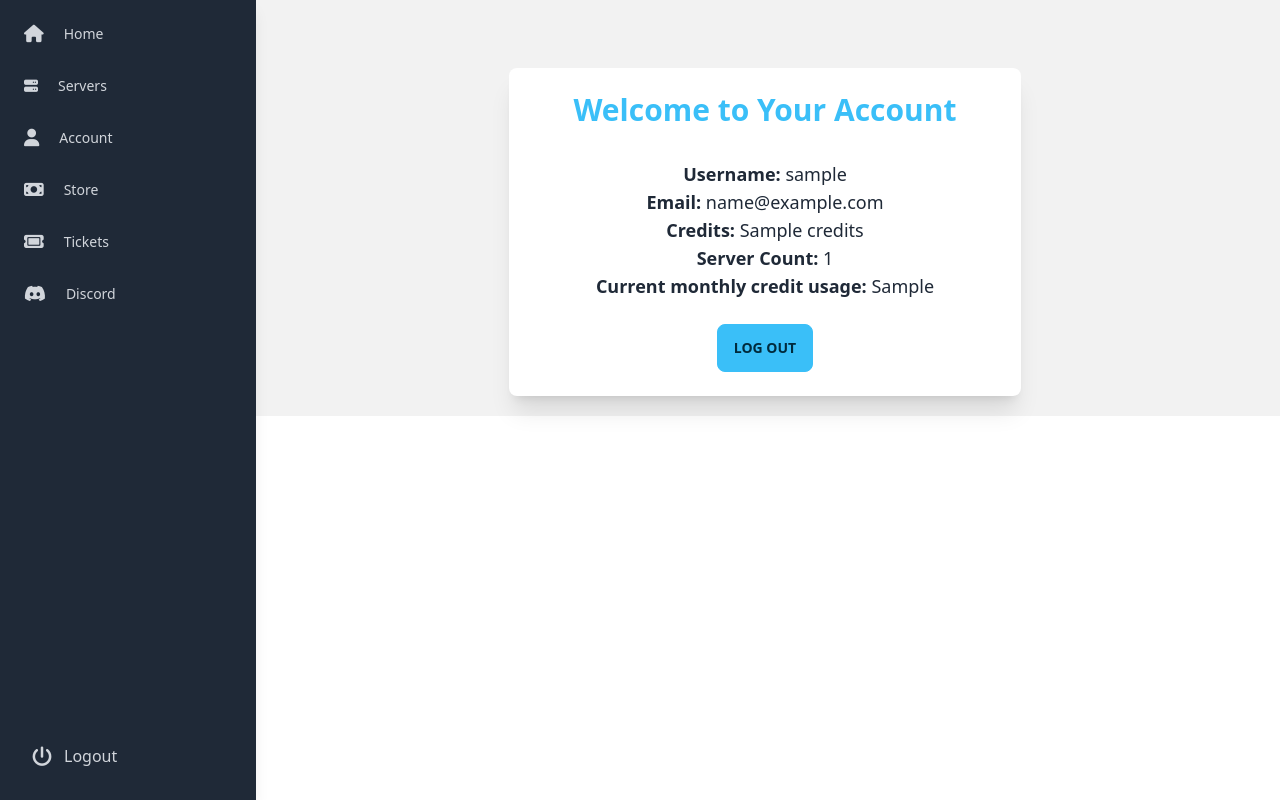
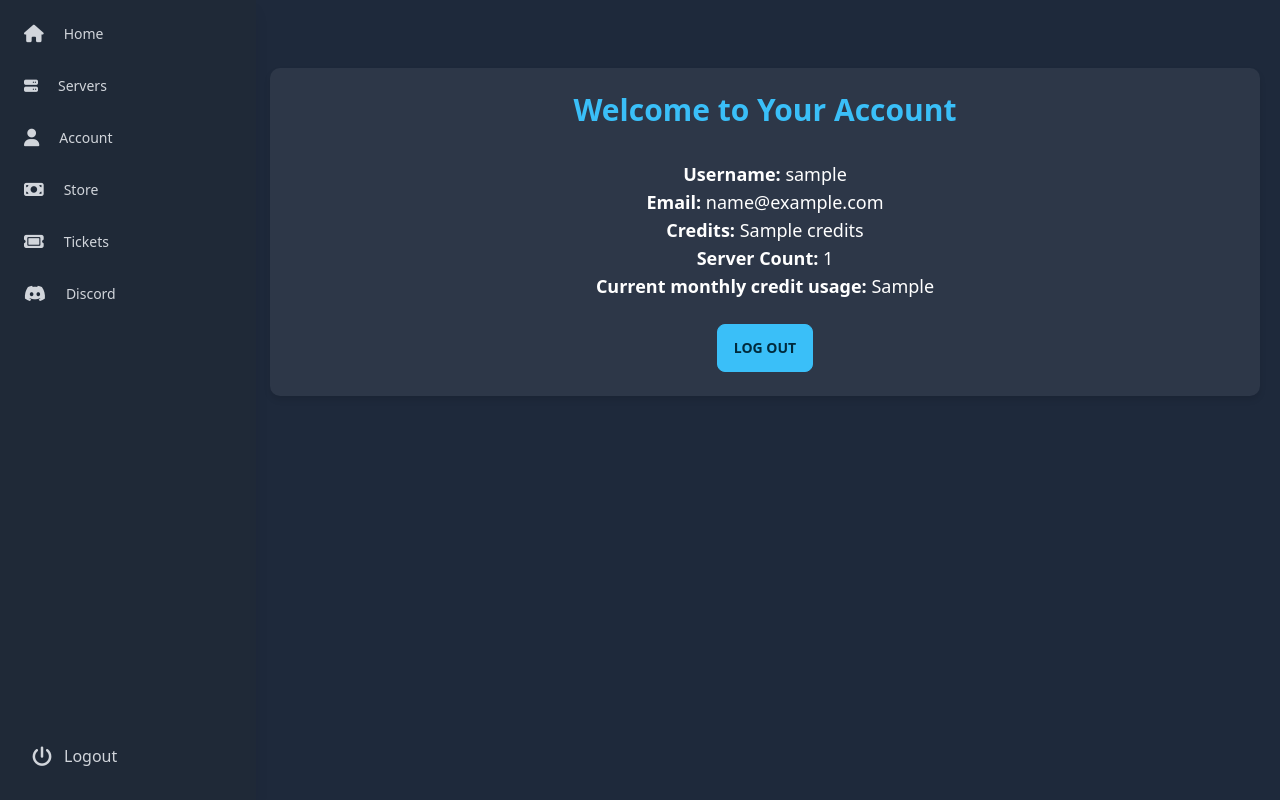
Before and after one commit to Lunes-Hosting/controlpanel, a Flask app: template templates/account.html in a window 1280 px wide. Run offline with Flask 3, Linux system fonts and the light colour scheme; the template is opened without the code that fills it: most values are stand-ins (such as "Sample title", 1, 10 or a date in 2020); parts of the project's set-up code (start-up, migrations or seed data) failed here and were passed over; some libraries are stand-ins or nearby versions.

Commit message:
Fix colour conflict

```diff
--- a/templates/account.html
+++ b/templates/account.html
@@ -13,11 +13,12 @@
             margin: 0;
             padding: 0;
             display: flex;
+            height: 100vh;
         }
         .sidebar {
             width: 250px;
             background-color: #2d3748;
-            height: 100vh;
+            height: 100%;
             position: fixed;
             top: 0;
             left: 0;
@@ -27,6 +28,15 @@
             margin-left: 250px;
             padding: 20px;
             flex-grow: 1;
+            background-color: #1e293b;
+        }
+        .container {
+            max-width: 600px;
+            margin: 0 auto;
+            padding: 20px;
+            border-radius: 10px;
+            box-shadow: 0 4px 6px rgba(0, 0, 0, 0.1);
+            background-color: #2d3748;
         }
     </style>
 </head>
@@ -34,11 +44,11 @@
     {% include 'taskbar.html' %}
 
     <div class="content">
-        <div class="container mx-auto mt-12 p-6 max-w-lg bg-base-100 rounded-lg shadow-xl">
+        <div class="container mx-auto mt-12 p-6">
             {% with messages = get_flashed_messages() %}
             {% if messages %}
             {% for message in messages %}
-                <div class="alert alert-info">
+                <div class="alert alert-info mb-4">
                     <svg xmlns="http://www.w3.org/2000/svg" class="h-6 w-6" fill="none" viewBox="0 0 24 24" stroke="currentColor">
                         <path stroke-linecap="round" stroke-linejoin="round" stroke-width="2" d="M9 12h6m-3-3v6" />
                     </svg>
@@ -49,12 +59,12 @@
             {% endwith %}
 
             <h1 class="text-3xl font-bold text-center text-info">Welcome to Your Account</h1>
-            <div class="user-info mt-8 text-center">
-                <p class="text-lg text-base-content"><strong>Username:</strong> {{username}}</p>
-                <p class="text-lg text-base-content"><strong>Email:</strong> {{email}}</p>
-                <p class="text-lg text-base-content"><strong>Credits:</strong> {{credits}}</p>
-                <p class="text-lg text-base-content"><strong>Server Count:</strong> {{server_count}}</p>
-                <p class="text-lg text-base-content"><strong>Current monthly credit usage:</strong> {{monthly_usage}}</p>
+            <div class="user-info mt-8 text-center text-white">
+                <p class="text-lg"><strong>Username:</strong> {{username}}</p>
+                <p class="text-lg"><strong>Email:</strong> {{email}}</p>
+                <p class="text-lg"><strong>Credits:</strong> {{credits}}</p>
+                <p class="text-lg"><strong>Server Count:</strong> {{server_count}}</p>
+                <p class="text-lg"><strong>Current monthly credit usage:</strong> {{monthly_usage}}</p>
             </div>
             <div class="button-container mt-6 text-center">
                 <a href="{{url_for('user.logout')}}" class="btn btn-info text-white">Log out</a>
```
